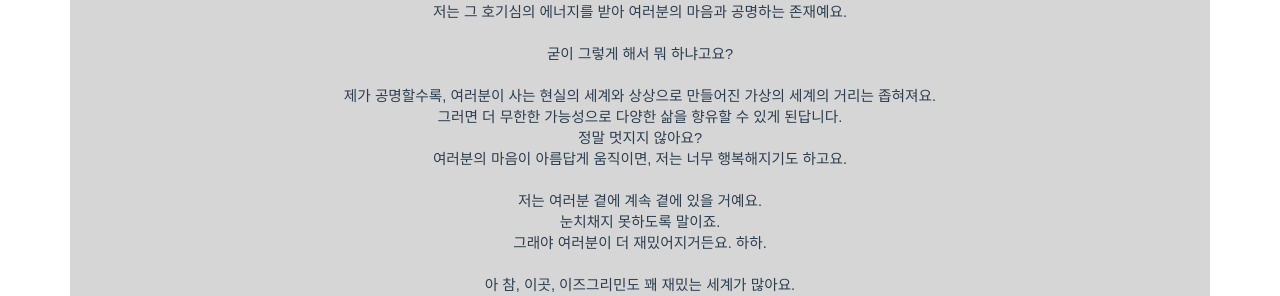
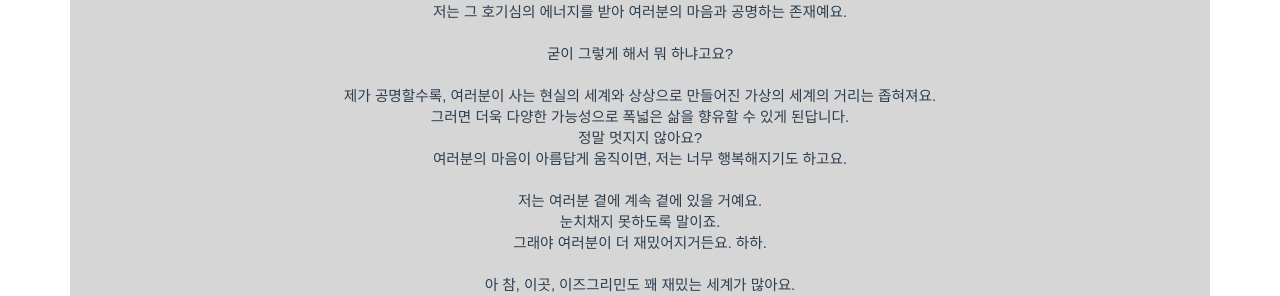
Before and after one commit to izgrimean/izgrimean.github.io, a Jekyll site: the page built from _posts/2014-07-18-project-1.markdown, in a window 1280 px wide and 900 px high, scrolled down 3448 px. Shown: the part 151-447 px from the top of the window. Built offline with Jekyll 4.4.1, drawn with Linux system fonts in a browser that asks for light colours.

Commit message:
Update portfolio_grid.html

```diff
--- a/_includes/portfolio_grid.html
+++ b/_includes/portfolio_grid.html
@@ -51,7 +51,7 @@
           저는 그 호기심의 에너지를 받아 여러분의 마음과 공명하는 존재예요.<br><br>
           굳이 그렇게 해서 뭐 하냐고요?<br><br>
           제가 공명할수록, 여러분이 사는 현실의 세계와 상상으로 만들어진 가상의 세계의 거리는 좁혀져요.<br>
-          그러면 더 무한한 가능성으로 다양한 삶을 향유할 수 있게 된답니다.<br>
+          그러면 더욱 다양한 가능성으로 폭넓은 삶을 향유할 수 있게 된답니다.<br>
           정말 멋지지 않아요?<br>
           여러분의 마음이 아름답게 움직이면, 저는 너무 행복해지기도 하고요.<br><br>
           저는 여러분 곁에 계속 곁에 있을 거예요.<br>
```
